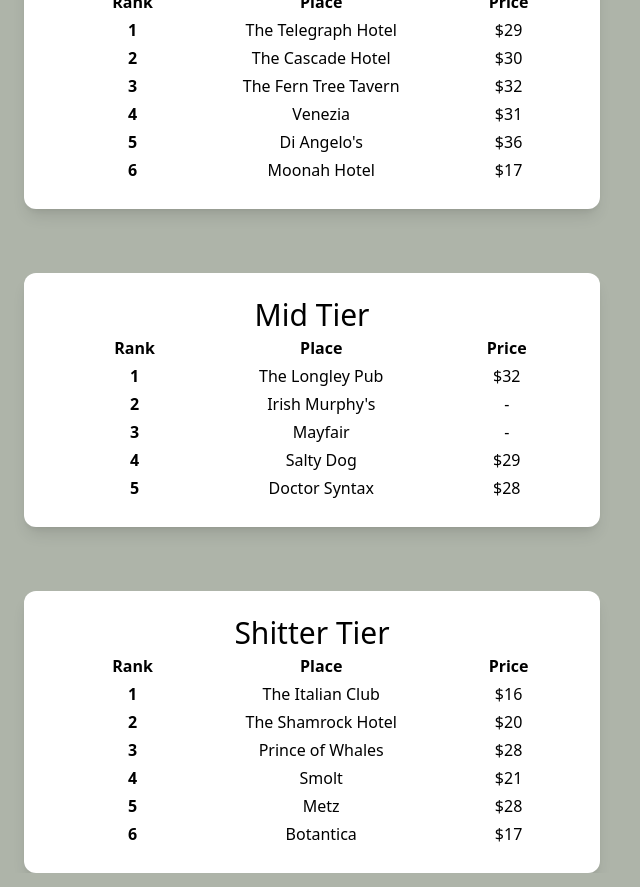
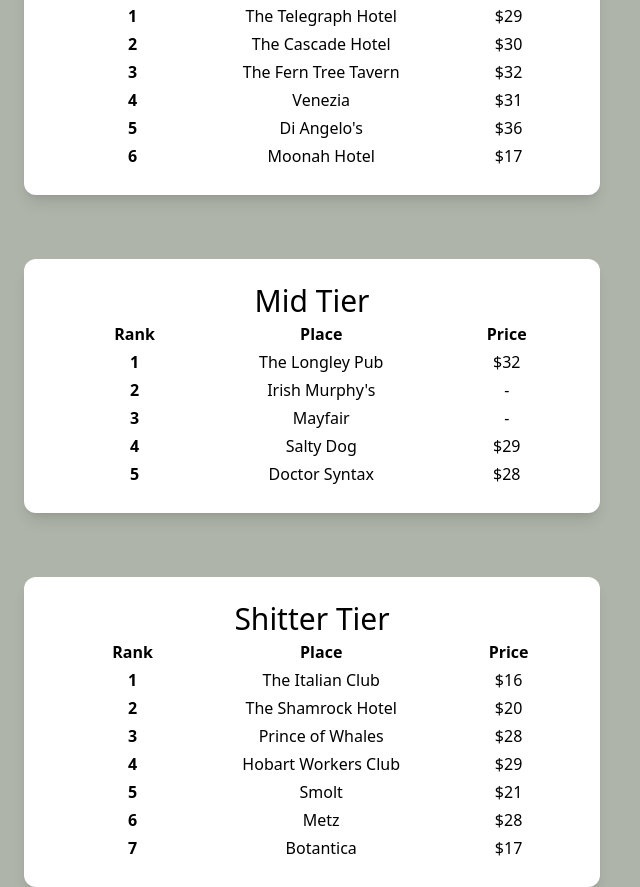
Before and after one commit to bushrat011899/parmigiana.au, a plain HTML site: page index.html in a window 1280 px wide. Shown: the whole page, without its empty margins (0-640 px from the left). Drawn offline with nearby package versions, Linux system fonts and the light colour scheme.

Commit message:
Update index.html

```diff
--- a/index.html
+++ b/index.html
@@ -136,16 +136,21 @@
         </tr>
         <tr>
           <th class="w-10">4</th>
+          <td class="w-10">Hobart Workers Club</td>
+          <td class="w-10">$29</td>
+        </tr>
+        <tr>
+          <th class="w-10">5</th>
           <td class="w-10">Smolt</td>
           <td class="w-10">$21</td>
         </tr>
         <tr>
-          <th class="w-10">5</th>
+          <th class="w-10">6</th>
           <td class="w-10">Metz</td>
           <td class="w-10">$28</td>
         </tr>
         <tr>
-          <th class="w-10">6</th>
+          <th class="w-10">7</th>
           <td class="w-10">Botantica</td>
           <td class="w-10">$17</td>
         </tr>
```
